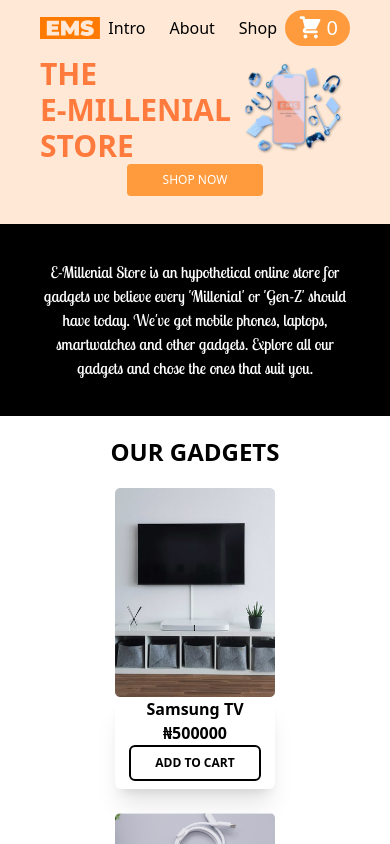
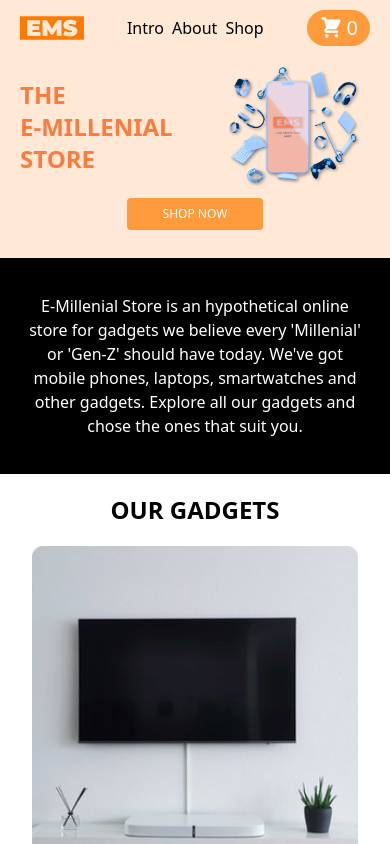
Before and after one commit to Lex043/Ems-E-commerce, a React (Vite) app: page / in a window 390 px wide. Shown: the top 844 px of the page. Built offline with nearby package versions, Linux system fonts and the light colour scheme; a web font is replaced by a local one.

Commit message:
fix: responsiveness

```diff
--- a/src/components/Checkout.jsx
+++ b/src/components/Checkout.jsx
@@ -4,8 +4,7 @@ import EmsContext from "../context/EmsContext";
 import { PaystackButton } from "react-paystack";
 
 const Checkout = () => {
-  const { isEmpty, items, updateItemQuantity, removeItem, totalAmt } =
-    useContext(EmsContext);
+  const { totalAmt } = useContext(EmsContext);
 
   const publicKey = "pk_test_845ecfe9aef12ac7903aed2db990aac02df222ef";
   const amount = totalAmt * 100; // Remember, set in kobo!
@@ -31,21 +30,21 @@ const Checkout = () => {
     <>
       <div className="bg-[#ffe9d6] h-screen pt-28">
         <form className="flex flex-col px-20 mx-auto w-auto border-none outline-none">
-          <label className="font-bold">Name</label>
+          <label>Name</label>
           <input
             type="text"
             onChange={(e) => setName(e.target.value)}
             className="border-none outline-none h-8 rounded-md"
           />
 
-          <label className="font-bold">Email</label>
+          <label>Email</label>
           <input
             type="text"
             onChange={(e) => setEmail(e.target.value)}
             className="border-none outline-none h-8 rounded-md"
           />
 
-          <label className="font-bold">Phone Number</label>
+          <label>Phone Number</label>
           <input
             type="numbers"
             onChange={(e) => setPhone(e.target.value)}
--- a/src/components/Header.jsx
+++ b/src/components/Header.jsx
@@ -3,15 +3,15 @@ import headerImg from "../assets/heroImage.png";
 const Header = () => {
   return (
     <>
-      <div className="px-10 bg-[#ffe9d6] h-auto">
+      <div className="px-5 bg-[#ffe9d6] h-auto">
         <div className="flex justify-between">
-          <div className="text-[#ff7a3d] font-bold text-3xl flex items-center">
+          <div className="text-[#ff7a3d] font-bold text-2xl sm:text-3xl flex items-center">
             <h1 className="w-48">
               THE <br /> E-MILLENIAL STORE
             </h1>
           </div>
           <div className="w-60">
-            <img src={headerImg} alt="" className="w-64" />
+            <img src={headerImg} alt="" className="w-64 flex shrink-0" />
           </div>
         </div>
         <div className="text-center text-xs text-white pb-7">
--- a/src/components/Intro.jsx
+++ b/src/components/Intro.jsx
@@ -3,7 +3,7 @@ import React from "react";
 const Intro = () => {
   return (
     <>
-      <div className="h-auto py-9 px-10 bg-black text-white text-center font-Lobster">
+      <div className="h-auto py-9 px-5 bg-black text-white text-center">
         <p>
           E-Millenial Store is an hypothetical online store for gadgets we
           believe every 'Millenial' or 'Gen-Z' should have today. We've got
--- a/src/components/Navbar.jsx
+++ b/src/components/Navbar.jsx
@@ -5,31 +5,31 @@ import logo from "../assets/EMS.svg";
 import cart from "../assets/cart.svg";
 
 const Navbar = () => {
-  const { items } = useContext(EmsContext);
+  const { totalUniqueItems } = useContext(EmsContext);
 
   return (
     <>
-      <ul className="bg-[#ffe9d6] px-10 flex justify-between gap-2 h-14 items-center">
+      <ul className="bg-[#ffe9d6] px-5 flex shrink-0  justify-between gap-2 h-14 items-center">
         <Link to="/">
           <li>
-            <img src={logo} alt="" className="w-16" />
+            <img src={logo} alt="" className="w-16 h-16 " />
           </li>
         </Link>
 
-        <div className="flex gap-6 font-medium">
+        <div className="flex gap-2 shrink-0">
           <li>Intro</li>
           <li>About</li>
           <li>Shop</li>
         </div>
 
-        <div className="flex items-center bg-[#ff9a3d] rounded-[19px] px-3 py-1 gap-1">
+        <div className="flex shrink-0 items-center bg-[#ff9a3d] rounded-[19px] px-3 py-1 gap-1">
           <Link to="/cart">
             <li>
-              <img src={cart} alt="" className="w-7" />
+              <img src={cart} alt="" className="w-6 h-6" />
             </li>
           </Link>
           <li className="text-white text-xl font-medium">
-            <p>{items.length}</p>
+            <p>{totalUniqueItems}</p>
           </li>
         </div>
       </ul>
--- a/src/components/Products.jsx
+++ b/src/components/Products.jsx
@@ -9,19 +9,19 @@ const Products = () => {
 
   return (
     <>
-      <div className="h-auto pt-5 pb-9 px-10">
+      <div className="h-auto pt-5 pb-9">
         <div className="text-black font-bold text-2xl text-center">
           <h1>OUR GADGETS</h1>
         </div>
 
-        <div className="flex flex-wrap justify-center gap-6 pt-5 md:gap-8 lg:grid grid-cols-6 justify-items-center lg:gap-8">
+        <div className="grid grid-cols-1 justify-center gap-6 pt-5 px-5 sm:grid-cols-2 md:grid-cols-3 lg:grid-cols-4">
           {goods.map((good) => (
             <div key={good.id}>
-              <div>
-                <img src={good.img} alt="samsungTV" className="w-40" />
+              <div className="w-full px-3">
+                <img src={good.img} alt="samsungTV" className="w-full h-full" />
               </div>
 
-              <div className="text-center rounded-md pb-2 shadow-xl font-bold ">
+              <div className="text-center rounded-md py-3 shadow-xl font-bold ">
                 <p>{good.name}</p>
                 <p>
                   <span>&#8358;</span>
--- a/src/components/pages/Cart.jsx
+++ b/src/components/pages/Cart.jsx
@@ -9,26 +9,26 @@ const Cart = () => {
 
   return (
     <>
-      <div className="bg-[#ffe9d6] h-screen">
+      <div className="h-screen bg-[#ffe9d6]">
         {isEmpty ? (
           <EmptyCart />
         ) : (
           items.map((item) => (
-            <div
-              className="py-5 px-10 bg-[#ffe9d6] h-auto shadow-xl lg:shadow-2xl"
-              key={item.id}
-            >
-              <div className="flex gap-2 justify-self-center">
+            <div className="mb-5 shadow-xl lg:shadow-2xl" key={item.id}>
+              <div className="flex justify-between h-32 items-center px-5">
                 <div>
-                  <img src={item.img} alt="" className="w-20" />
+                  <img src={item.img} alt="" className="w-28 h-28" />
                 </div>
-                <p className="font-semibold text-xl leading-relaxed">
-                  {item.name}. <br /> <span>&#8358;</span>
-                  {item.quantity * item.price}
-                </p>
+
+                <div className=" text-xl leading-relaxed">
+                  <p>
+                    {item.name}. <br /> <span>&#8358;</span>
+                    {item.quantity * item.price}
+                  </p>
+                </div>
               </div>
 
-              <div className="flex justify-between pt-2">
+              <div className="flex justify-between h-16 px-5">
                 <div>
                   <button
                     className="border px-2 py-2 hover:text-white hover:bg-[#ff9a3d]"
@@ -58,6 +58,37 @@ const Cart = () => {
                   </button>
                 </div>
               </div>
+
+              <div className="flex justify-between">
+                {/* <div>
+                  <button
+                    className="border px-2 py-2 hover:text-white hover:bg-[#ff9a3d]"
+                    onClick={() => removeItem(item.id)}
+                  >
+                    Remove Item
+                  </button>
+                </div> */}
+
+                {/* <div className="flex gap-4 items-center ">
+                  <button
+                    className="bg-[#ff9a3d] px-2 py-2 w-9 text-white"
+                    onClick={() =>
+                      updateItemQuantity(item.id, item.quantity - 1)
+                    }
+                  >
+                    -
+                  </button>
+                  <p>{item.quantity}</p>
+                  <button
+                    className="bg-[#ff9a3d] px-2 py-2 w-9 text-white "
+                    onClick={() =>
+                      updateItemQuantity(item.id, item.quantity + 1)
+                    }
+                  >
+                    +
+                  </button>
+                </div> */}
+              </div>
             </div>
           ))
         )}
--- a/src/components/pages/EmptyCart.jsx
+++ b/src/components/pages/EmptyCart.jsx
@@ -3,7 +3,7 @@ import emptyCart from "../../assets/PngItem_4803503.png";
 const EmptyCart = () => {
   return (
     <>
-      <div className="bg-[#ffe9d6] h-screen">
+      <div className="bg-[#ffe9d6] h-full">
         <div className="grid justify-items-center h-80  pt-28">
           <img src={emptyCart} alt="emptyCart" className="w-28 pt-2" />
           <p className="font-bold">Your Cart is Empty</p>
```
